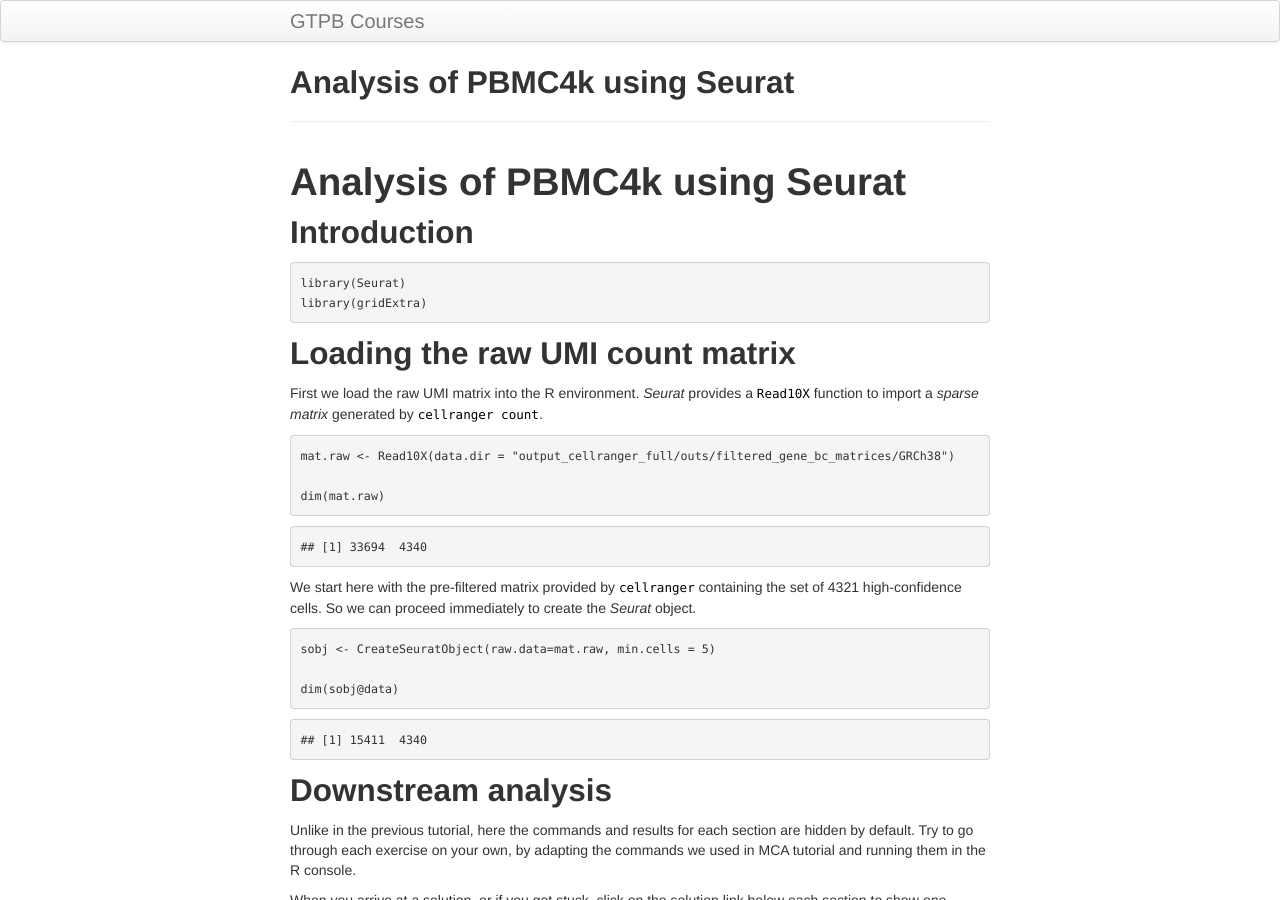
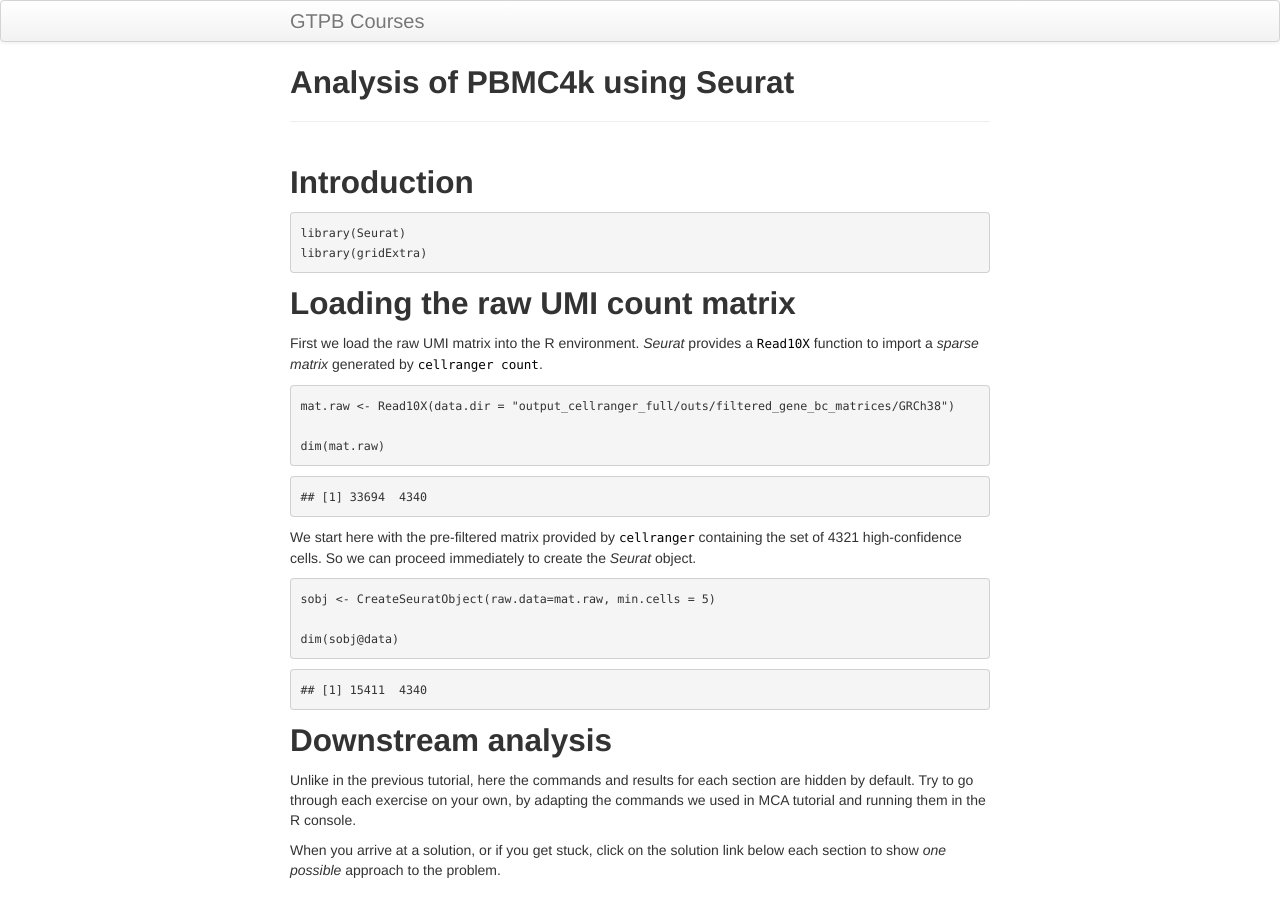
Before and after one commit to GTPB/ADER19F, a Jekyll site: the page built from pages/exercise-seurat-pbmc4k.md, in a window 1280 px wide and 900 px high. Built offline with Jekyll 4.4.1, drawn with Linux system fonts in a browser that asks for light colours.

Commit message:
Update exercise-seurat-pbmc4k.md

```diff
--- a/pages/exercise-seurat-pbmc4k.md
+++ b/pages/exercise-seurat-pbmc4k.md
@@ -2,8 +2,6 @@
 layout: page
 title: Analysis of PBMC4k using Seurat
 ---
-
-# Analysis of PBMC4k using Seurat
 
 ## Introduction
 
```
